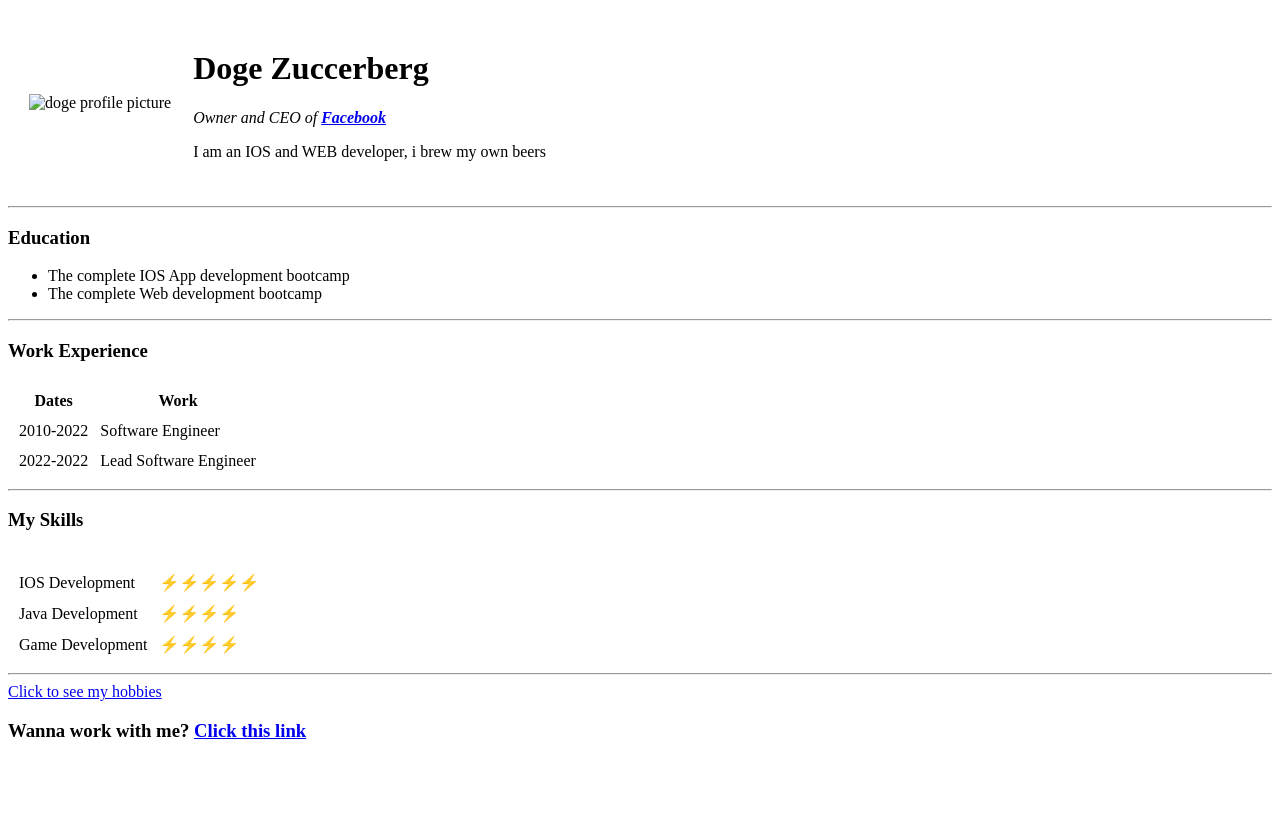
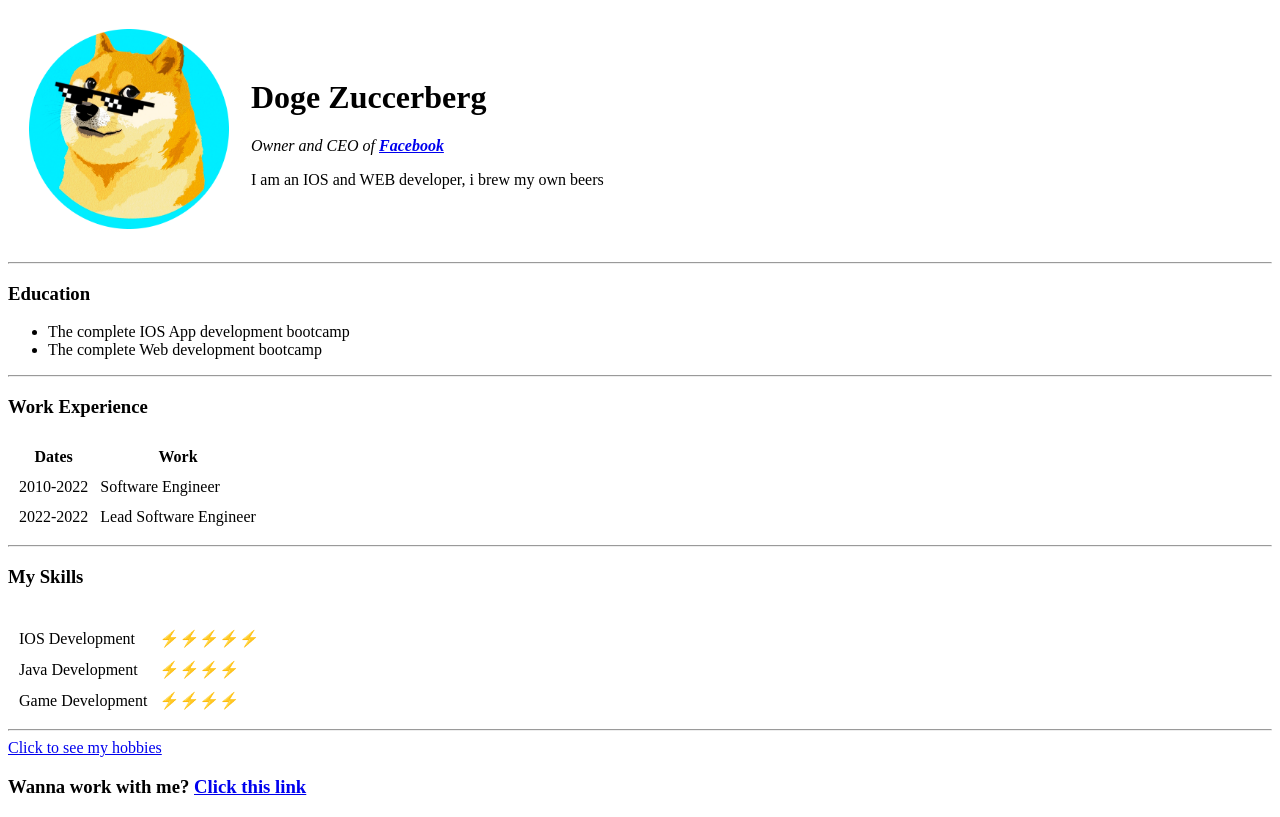
Before and after one commit to Dominikzkie/cv, a plain HTML site: page index.html in a window 1280 px wide. Drawn offline with Linux system fonts and the light colour scheme.

Commit message:
Changed image source

```diff
--- a/index.html
+++ b/index.html
@@ -10,7 +10,7 @@
   <!-- this is a single row, with 2 data cells-->
   <table cellspacing="20">
     <tr> <!-- This is the single row -->
-      <td><img src="images/doge-modified.png" alt="doge profile picture" width="200" height="200"></td>
+      <td><img src="doge-modified.png" alt="doge profile picture" width="200" height="200"></td>
       <td> <!-- with 2 data CELLS -->
         <h1>Doge Zuccerberg</h1>
         <p><em> Owner and CEO of <strong> <a href="https://www.facebook.com/"> Facebook </a></strong> </em></p>
```
